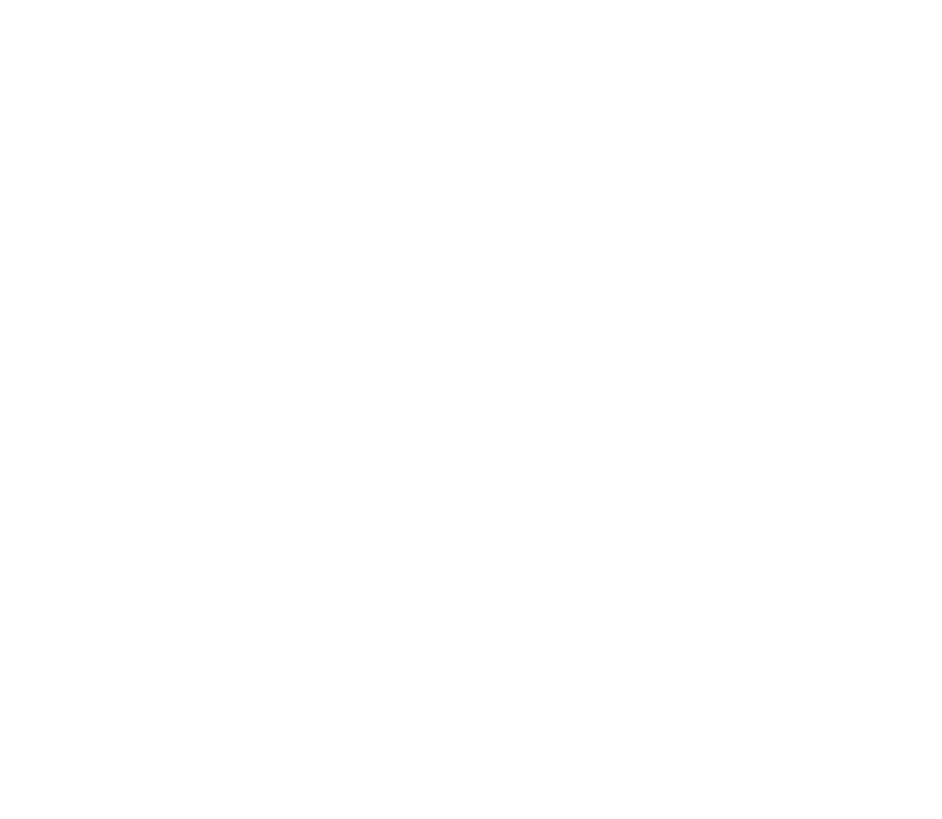
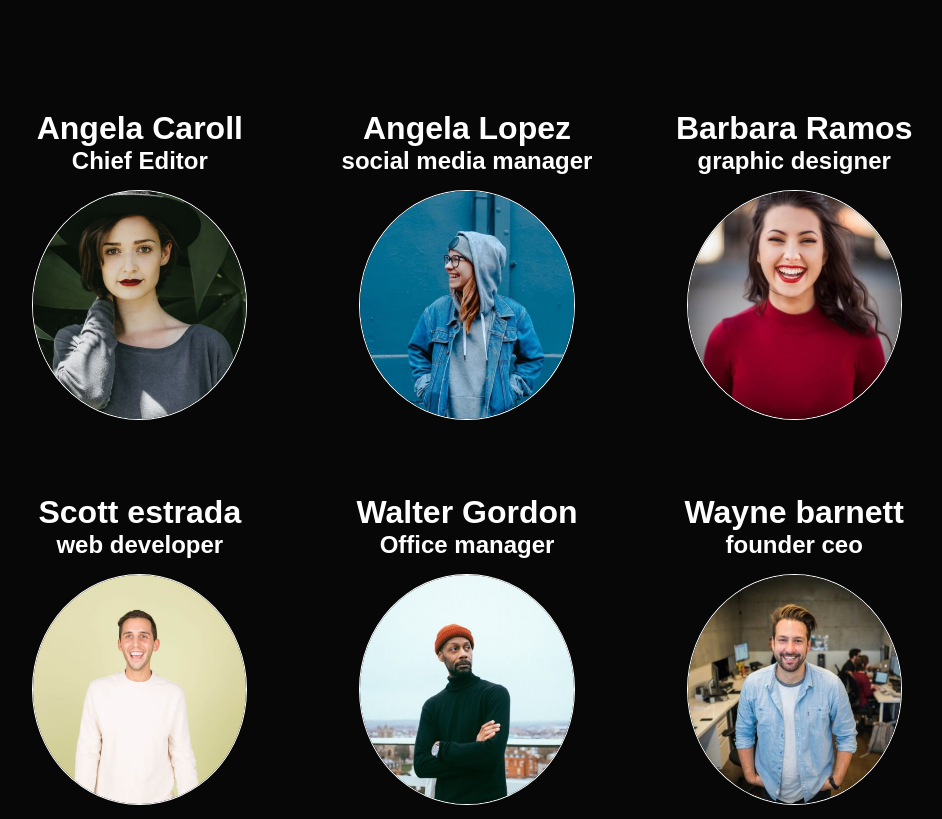
Before and after one commit to saragisondi/js-our-team, a plain HTML site: page index.html in a window 1280 px wide. Shown: the whole page, without its empty margins (173-1115 px from the left). Drawn offline with Linux system fonts and the light colour scheme.

Commit message:
modify cycle for

```diff
--- /dev/null
+++ b/css/style.css
@@ -0,0 +1,46 @@
+/*GENERAL*/
+*{
+  margin: 0;
+  padding: 0;
+  box-sizing: border-box;
+}
+
+body{
+  background-color: rgba(0, 0, 0, 0.972);
+  font-family: fantasy;
+  color: white;
+}
+
+img{
+  width: 70%;
+  border-radius: 50%;
+  border: 1px solid white;
+  margin-top: 15px;
+}
+
+
+ul{
+  list-style: none;
+  display: flex;
+  justify-content: center;
+  align-items: center;
+  flex-wrap: wrap;
+  text-align: center;
+  margin-top: 50px;
+}
+
+ul li{
+  width: calc(90% / 3);
+  margin: 10px;
+}
+
+h1{
+  margin-top: 50px;
+}
+
+.container{
+  width: 80%;
+  max-width: 1200px;
+  margin: 0 auto;
+
+}
--- a/index.html
+++ b/index.html
@@ -5,19 +5,13 @@
   <meta http-equiv="X-UA-Compatible" content="IE=edge">
   <meta name="viewport" content="width=device-width, initial-scale=1.0">
   <title>Document</title>
+  <link rel="stylesheet" href="css/style.css">
 </head>
 <body>
 
-
 <div class="container">
-  <div class="img-1"></div>
-  <div class="img-2"></div>
-  <div class="img-3"></div>
-  <div class="img-4"></div>
-  <div class="img-5"></div>
-  <div class="img-6"></div>
+  <ul></ul>
 </div>
-
 
 
   <script src="js/script.js"></script>
--- a/js/script.js
+++ b/js/script.js
@@ -1,56 +1,15 @@
-
 /*******************CONTAINER*******************************/
 const container = document.querySelector('.container');
 
-/********************IMG******************************/
-// //1.
-// const img1 = document.createElement("img");
-// img1.src= "img/angela-caroll-chief-editor.jpg";
-// let src1 = document.querySelector('.img-1');
-// src1.append(img1);
-
-// //2.
-// const img2 = document.createElement("img");
-// img2.src= "img/angela-lopez-social-media-manager.jpg";
-// let src2 = document.querySelector('.img-2')
-// src2.append(img2);
-
-// //3.
-// const img3 = document.createElement("img");
-// img3.src= "img/barbara-ramos-graphic-designer.jpg";
-// let src3 = document.querySelector('.img-3');
-// src3.append(img3);
-
-// //4.
-// const img4 = document.createElement("img");
-// img4.src= "img/scott-estrada-developer.jpg";
-// let src4 = document.querySelector('.img-4');
-// src4.append(img4);
-
-// //5.
-// const img5 = document.createElement("img");
-// img5.src= "img/walter-gordon-office-manager.jpg";
-// let src5 = document.querySelector('.img-5');
-// src5.append(img5);
-
-// //6.
-// const img6 = document.createElement("img");
-// img6.src= "img/wayne-barnett-founder-ceo.jpg";
-// let src6 = document.querySelector('.img-6');
-// src6.append(img6);
-
-
-// container.append(img1,img2,img3,img4,img5,img6);
-
-// console.log(container)
-// console.log( img1,img2,img3,img4,img5,img6)
+/********************LIST******************************/
+const list = document.querySelector('ul');
 
 /**************ARRAY***********************************/
 const team = [
   //1.
   {
   nome: 'Angela Caroll',
-  ruolo: 'chief editor',
+  ruolo: 'Chief Editor',
   foto: `img/angela-caroll-chief-editor.jpg`
   },
 
@@ -90,3 +49,31 @@ const team = [
     }
 
 ]
+
+for (let i = 0; i < team.length; i++) {
+  const members = team[i];
+  console.log(members.nome, members.ruolo, members.foto);
+
+  }
+
+
+  for (let member of team){
+    const li = document.createElement('li');
+    list.append(li);
+
+    const name = document.createElement('h1');
+    li.append(name);
+    name.innerHTML = member.nome;
+
+    const role = document.createElement('h2')
+    li.append(role);
+    role.innerHTML = member.ruolo
+
+    const img = document.createElement('img');
+    li.append(img);
+    img.src = member.foto;
+    img.innerHTML =  "<img src ='" + member.foto + " ' >"
+
+
+  }
+  console.log(team.member)
```
